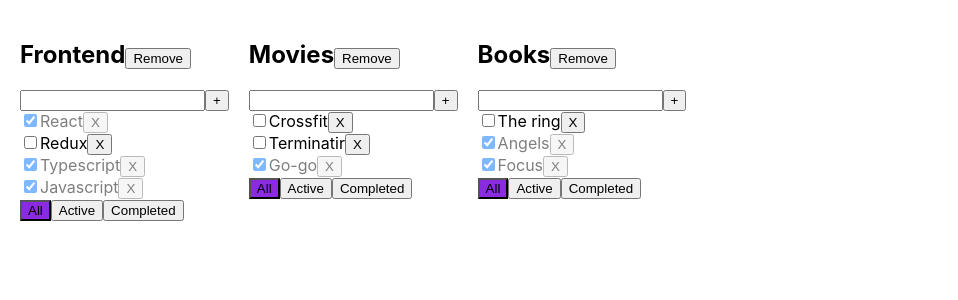
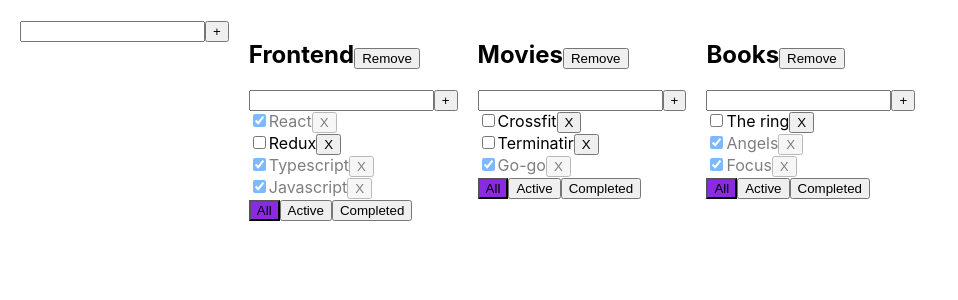
Before and after one commit to Genya10/todolist-react-materials, a React (Create React App) app: page / in a window 1280 px wide. Shown: the top 300 px of the page, without its empty margins (0-958 px from the left). Built offline with nearby package versions, Linux system fonts and the light colour scheme.

Commit message:
add AddTaskInput

```diff
--- /dev/null
+++ b/src/AddTaskInput.tsx
@@ -0,0 +1,38 @@
+import { useState } from "react";
+import { ChangeEvent,KeyboardEvent } from "react";
+
+type PropsTypeInput={
+    addItem:(value:string)=>void,
+  }
+
+ export const AddTaskInput =(props:PropsTypeInput)=>{
+    let [newTaskTitle,setTaskTitle] = useState('');
+    let [error,setError] = useState('');
+
+    const setAddTask=()=>{
+      if(newTaskTitle.trim()!==''){
+        props.addItem(newTaskTitle,);
+        setTaskTitle('');
+      }else{
+        setError('Field is required');
+      }
+    }
+    const inputOnChange=(e:ChangeEvent<HTMLInputElement>)=>{setTaskTitle(e.currentTarget.value);
+     setError('')};
+    const inputOnKeyDown=(e:KeyboardEvent<HTMLInputElement>)=>{
+      if(e.key === "Enter"){setAddTask()}
+    }
+
+    return(
+      <div>
+        <input
+          value={newTaskTitle}
+          onChange={inputOnChange}
+          onKeyDown={inputOnKeyDown}
+          className={error ? "error" : ""}
+        />
+        <button onClick={setAddTask}>+</button>
+        {error && <div className="error-write">{error}</div>}
+      </div>
+    )
+  }
--- a/src/App.tsx
+++ b/src/App.tsx
@@ -1,7 +1,7 @@
 import React, { useState } from "react";
 import "./App.css";
 import { Todolist } from "./Todolist";
-import { TaskType } from "./Todolist";
+import { AddTaskInput } from "./AddTaskInput";
 import { v1 } from "uuid";
 
 export type FilterType = "all" | "active" | "completed";
@@ -73,7 +73,6 @@ function App() {
       { id: v1(), title: "Focus", isDone: true },
     ]
   })
-
   const removeTodolist=(todoId:string)=>{
     let todolistFilter=todoLists.filter((tl)=> {
      return tl.id !== todoId })
@@ -81,9 +80,21 @@ function App() {
       delete tasks[todoId];
       setTasks({...tasks});
   }
+  const addTodolist=(value:string)=>{
+    let newTodoList:TodolistType={id:v1(),title:value,filter:'all'};
+    setTodoLists([newTodoList,...todoLists]);
+    setTasks({
+      ...tasks,
+      [newTodoList.id]:[{ id: v1(), title: "Mozilla", isDone: true },
+      { id: v1(), title: "Chrome", isDone: false },]})
+  }
 
   return (
     <div className="App">
+
+  <AddTaskInput
+    addItem={addTodolist}/>
+
       {todoLists.map((tl) => {
 
       let filterForTask = tasks[tl.id];
--- a/src/Todolist.tsx
+++ b/src/Todolist.tsx
@@ -1,6 +1,7 @@
-import React, { useState } from "react";
+import  { useState } from "react";
 import { FilterType } from "./App";
 import { ChangeEvent,KeyboardEvent  } from "react";
+import { AddTaskInput } from "./AddTaskInput";
 
 export type TaskType = {
   id: string;
@@ -8,7 +9,7 @@ export type TaskType = {
   isDone: boolean;
 };
 
-type PropsType={
+ type PropsType={
     title:string,
     tasks:Array<TaskType>,
     addTask:(value:string,todoId:string)=>void,
@@ -22,41 +23,19 @@ type PropsType={
 
 export const Todolist = (props:PropsType) => {
 
-  let [newTaskTitle,setTaskTitle] = useState('');
-  let [error,setError] = useState('');
-
-  const setAddTask=()=>{
-    if(newTaskTitle.trim()!==''){
-      props.addTask(newTaskTitle,props.id);
-      setTaskTitle('');
-    }else{
-      setError('Field is required');
-    }
-  }
-
-  const inputOnChange=(e:ChangeEvent<HTMLInputElement>)=>{setTaskTitle(e.currentTarget.value);
-   setError('')};
-  const inputOnKeyDown=(e:KeyboardEvent<HTMLInputElement>)=>{
-    if(e.key === "Enter"){setAddTask()}
-  }
-
   const btnAll=()=>{props.changeFilter('all',props.id) };
   const btnActive=()=>props.changeFilter('active',props.id);
   const btnCompleted=()=>props.changeFilter('completed',props.id);
-  const removeTodo=()=>{props.removeTodolist(props.id)}
+  const removeTodo=()=>{props.removeTodolist(props.id)};
+  const addTaskTodo=(value:string)=>{
+    props.addTask(value,props.id);
+  }
 
   return (
     <div>
       <h2>{props.title}<button onClick={removeTodo}
       >Remove</button></h2>
-      <input
-        value={newTaskTitle}
-        onChange={inputOnChange}
-        onKeyDown={inputOnKeyDown}
-        className={error ? "error" : ""}
-      />
-      <button onClick={setAddTask}>+</button>
-      {error && <div className="error-write">{error}</div>}
+     <AddTaskInput addItem={addTaskTodo}/>
 
       {/*props.tasks.map */}
       {props.tasks.map((task) => {
@@ -95,3 +74,39 @@ export const Todolist = (props:PropsType) => {
     </div>
   );
 };
+
+/*type PropsTypeInput={
+  addTask:(value:string,todoId:string)=>void,
+  id:string,
+}
+const AddTaskInput =(props:PropsTypeInput)=>{
+  let [newTaskTitle,setTaskTitle] = useState('');
+  let [error,setError] = useState('');
+
+  const setAddTask=()=>{
+    if(newTaskTitle.trim()!==''){
+      props.addTask(newTaskTitle,props.id);
+      setTaskTitle('');
+    }else{
+      setError('Field is required');
+    }
+  }
+  const inputOnChange=(e:ChangeEvent<HTMLInputElement>)=>{setTaskTitle(e.currentTarget.value);
+   setError('')};
+  const inputOnKeyDown=(e:KeyboardEvent<HTMLInputElement>)=>{
+    if(e.key === "Enter"){setAddTask()}
+  }
+
+  return(
+    <div>
+      <input
+        value={newTaskTitle}
+        onChange={inputOnChange}
+        onKeyDown={inputOnKeyDown}
+        className={error ? "error" : ""}
+      />
+      <button onClick={setAddTask}>+</button>
+      {error && <div className="error-write">{error}</div>}
+    </div>
+  )
+}*/
```
Also changed, not shown: 1 other file (tests, documents, lock files or other folders).
